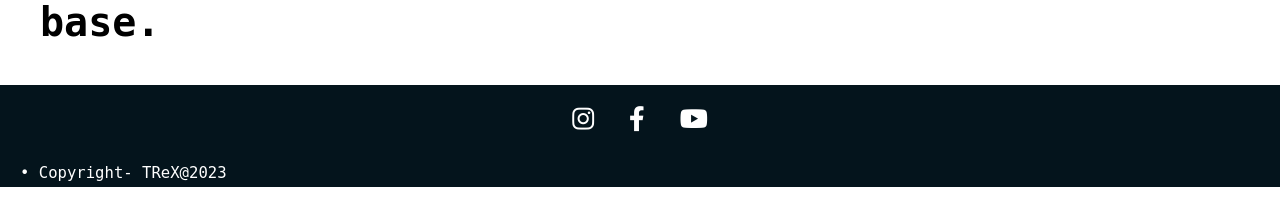
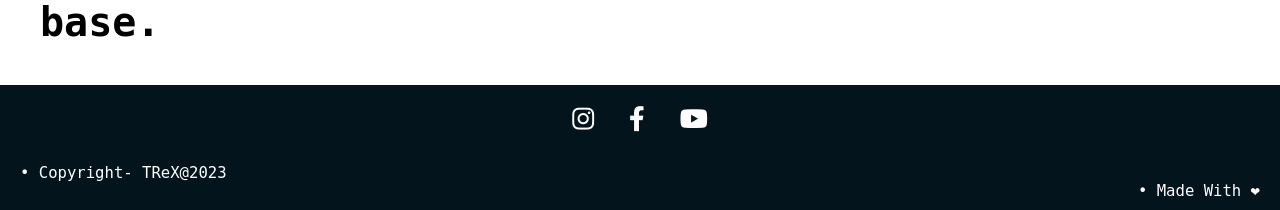
Before and after one commit to 0TReX/Web, a PHP site: page / in a window 1280 px wide. Shown: the part 632-842 px from the top of the page. Before the commit the page ends 819 px from the top, so only its background shows below. Run offline with PHP 8.4, Linux system fonts and the light colour scheme.

Commit message:
modified

```diff
--- a/index.html
+++ b/index.html
@@ -6,7 +6,7 @@
 	<meta name="viewport" content="width=device-width, initial-scale=1">
 	<html lang="en">
 	<title>Aprim</title>
-	<link rel="shortcut icon" href="assets/img/favicon.PNG" type="image/x-icon">
+	<link rel="shortcut icon" href="favicon.png" type="image/png">
 	<link rel="stylesheet" href="style.css">
 	<link rel="stylesheet" href="https://cdnjs.cloudflare.com/ajax/libs/font-awesome/6.2.1/css/all.min.css"
 		integrity="sha512-MV7K8+y+gLIBoVD59lQIYicR65iaqukzvf/nwasF0nqhPay5w/9lJmVM2hMDcnK1OnMGCdVK+iQrJ7lzPJQd1w=="
@@ -35,7 +35,8 @@
 		</div>
 
 		<p class="copy"> • Copyright- TReX@2023</p>
-		<!--<p class="rights"> • Google Play and The Google Play logo are trademark of Google LLC</p> -->
+		<p class="love"> • Made With ❤</p>
+		<!--<p class="rights"> • Google Play and The Google Play logo are trademark of Google LLC</p>-->
 
 	</section>
 </body>
--- a/style.css
+++ b/style.css
@@ -49,7 +49,7 @@ div.Text2 {
     padding-left: 0;
     padding-right: 0;
     padding-top: 20px;
-    padding-bottom: 5px;
+    padding-bottom: 10px;
     background-color: #04141c;
 }
 
@@ -77,13 +77,18 @@ div.Text2 {
     font-size: larger;
 }
 
+.footer .love {
+    text-align: right;
+    font-size: larger;
+    padding-right: 20px;
+    color: #ffffff;
+}
 
-/*
-.footer .rights {
+
+/*.footer .rights {
     padding-right: 20px;
     padding-bottom: 20px;
     text-align: right;
     color: #ffffff;
     font-size: larger;
-}
-*/
+}*/
```
Also changed, not shown: favicon.png (renamed from assets/img/favicon.png).
